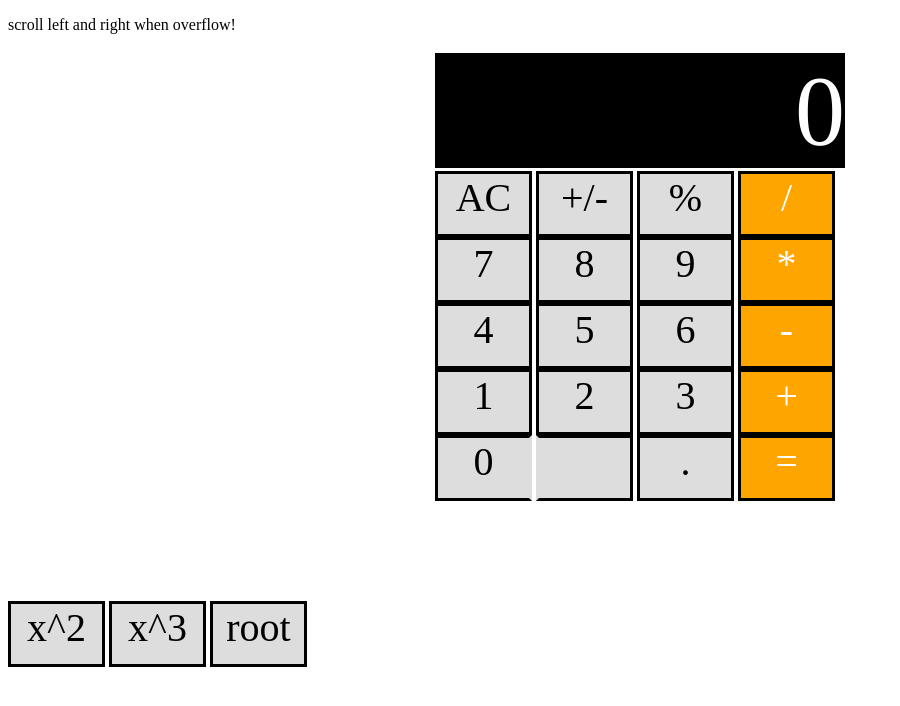
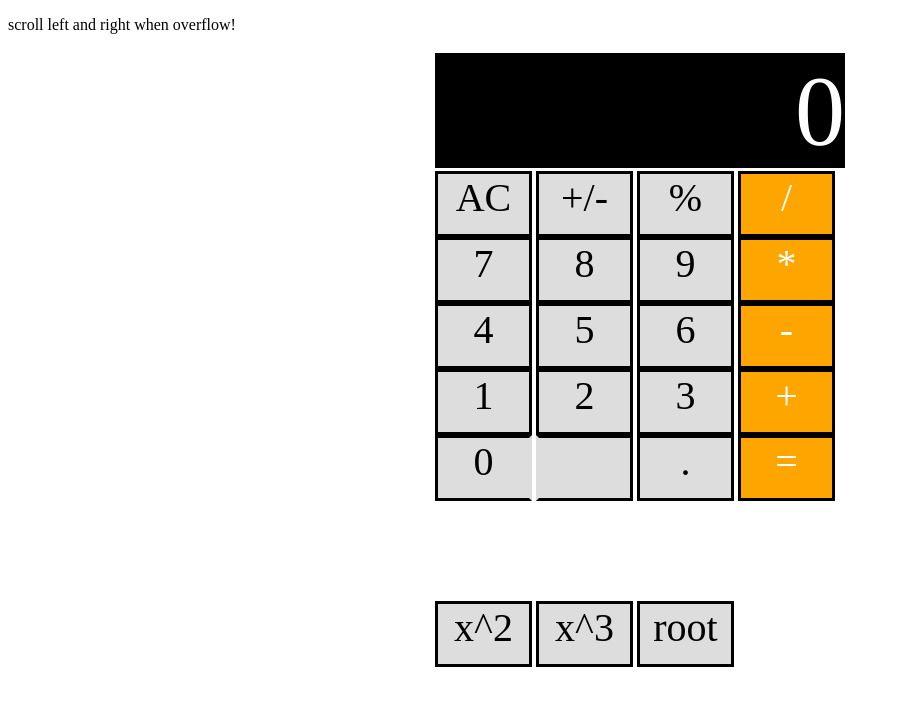
Before and after one commit to CoolConfucius/vanillaCalculator, a plain HTML site: page index.html in a window 1280 px wide. Shown: the whole page, without its empty margins (0-900 px from the left). Drawn offline with Linux system fonts and the light colour scheme.

Commit message:
added science class styling

```diff
--- a/style.css
+++ b/style.css
@@ -60,3 +60,8 @@
   border-color: black;
   border-left-color: #ddd;
 }
+
+#science {
+  width: 410px;
+  margin: 0 auto;
+}
```
